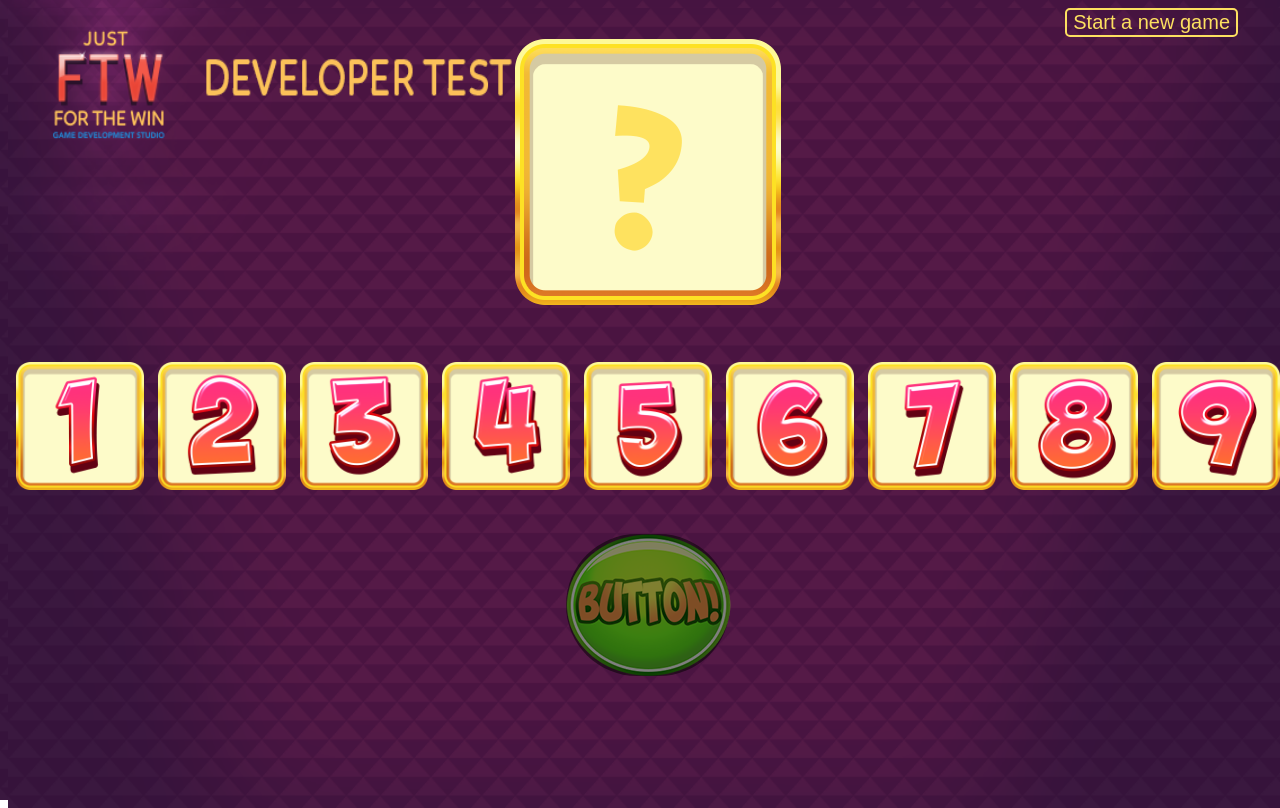
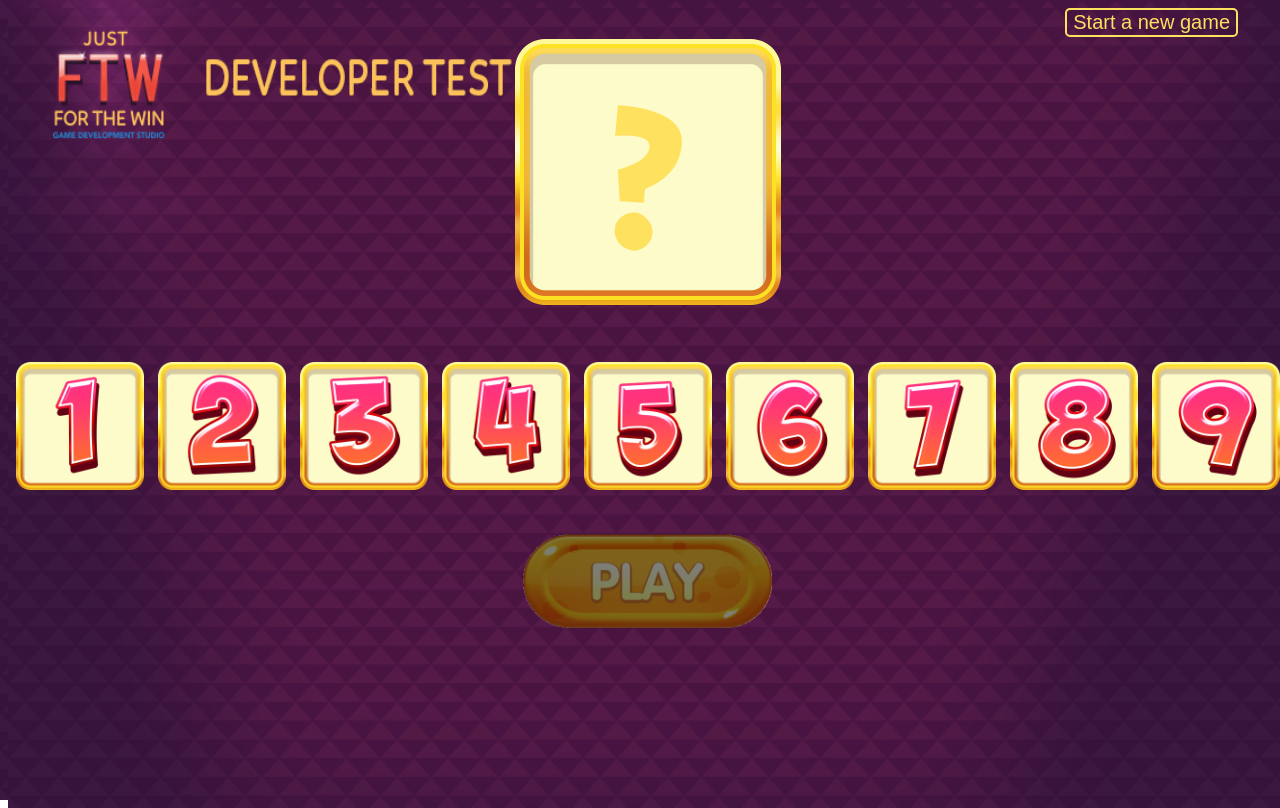
Before and after one commit to alixbrunsperger/winlose, a plain HTML site: page index.html in a window 1280 px wide. Drawn offline with Linux system fonts and the light colour scheme.

Commit message:
changing the button

```diff
--- a/index.html
+++ b/index.html
@@ -60,7 +60,7 @@
         </div>
         <div class="button-container">
             <span class="button novalid">
-                <img src="images/button.png" onclick="submit()" />
+                <img src="images/button2.png" onclick="submit()" />
                 <span class="shadow"></span>
             </span>
         </div>
--- a/style.css
+++ b/style.css
@@ -108,11 +108,14 @@ header{
 .button{
     display: inline-block;
     position:relative;
-    width : 165px;
+}
+
+.button img{
+    width : 250px;
 }
 .button .shadow{
-    width: 164px;
-    height: 142px;
+    width: 249px;
+    height: 94px;
     border-radius: 71px;
 }
 
```
Also changed, not shown: images/button.jpg (added), images/button2.png (added).
